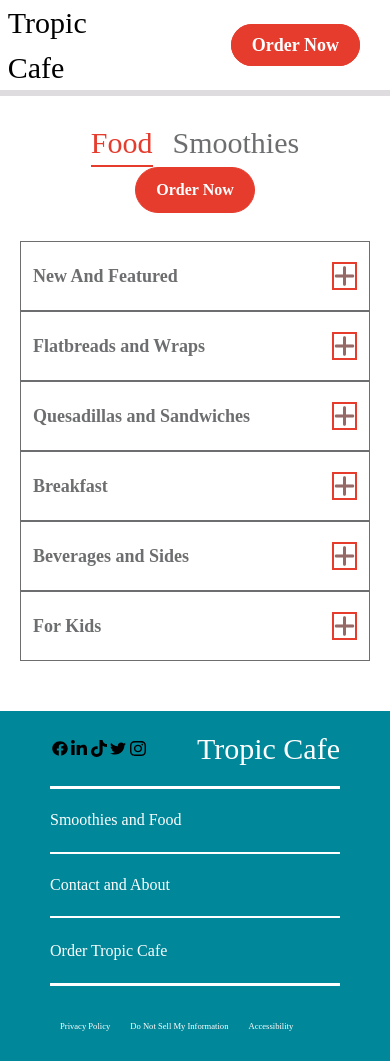
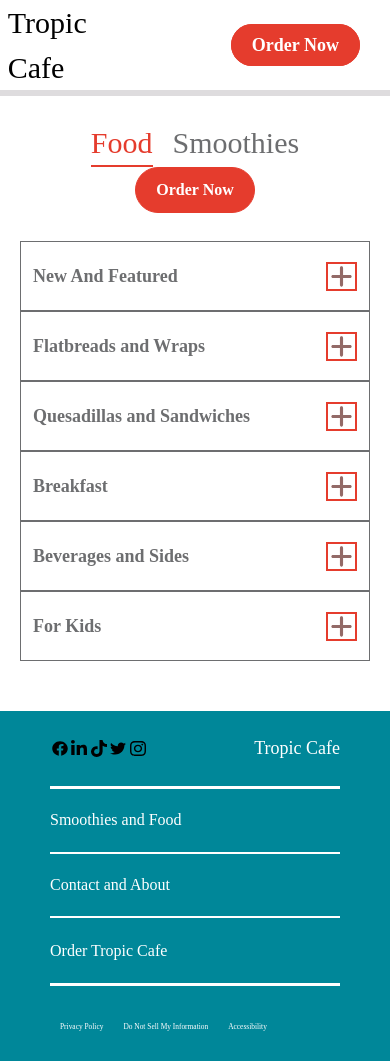
Before and after one commit to Rherring07/Tropic-Cafe, a plain HTML site: page index.html in a window 390 px wide. Drawn offline with Linux system fonts and the light colour scheme.

Commit message:
Add files via upload

```diff
--- a/css/styles.css
+++ b/css/styles.css
@@ -305,6 +305,12 @@ main {
   }
 }
 
+@media screen and (max-width: 375px) {
+  .logo h4 {
+    font-size: var(--fs-400);
+  }
+}
+
 /* menu header */
 #menu-header-container {
     min-height: 150px;
@@ -432,6 +438,7 @@ img {
   }
   .menu-button-hero {
     max-height: 30px;
+    width: 10%;
   }
   .menu-button-hero img {
     max-height: 25px;
@@ -503,6 +510,7 @@ img {
 
 #footer-logo-container {
   width: 10%;
+  font-size: var(--fs-600);
 }
 .footer-ul-item a:hover {
   color: var(--clr-accent-100);
@@ -532,6 +540,11 @@ img {
   }
 }
 
+@media screen and (max-width: 450px) {
+  #footer-logo-container h4{
+    font-size: var(--fs-400);
+  }
+}
 
 
 
@@ -567,7 +580,7 @@ img {
     padding: 1px;
   }
   .policies-item a {
-    font-size: max(2.2vw, 0.8rem);
+    font-size: max(1.9vw, 0.6rem);
   }
   .policies-item:before {
     content: "";
```
